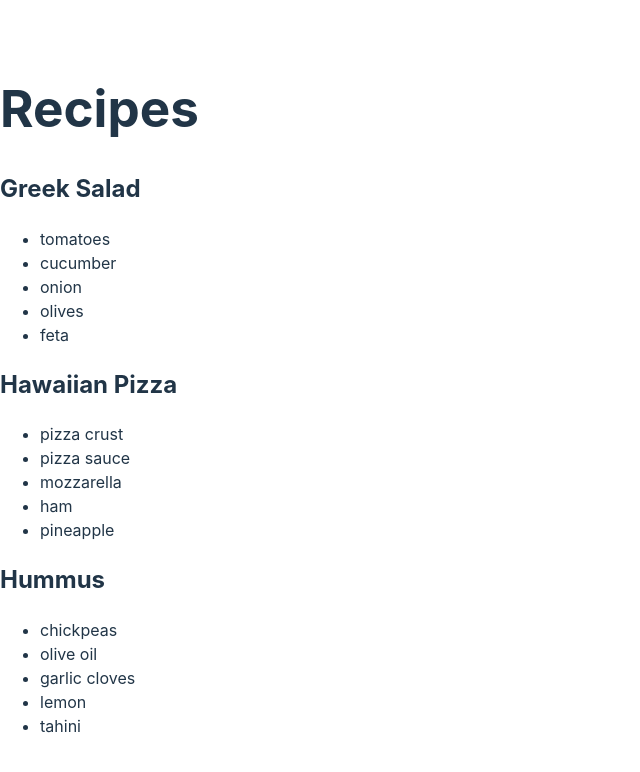
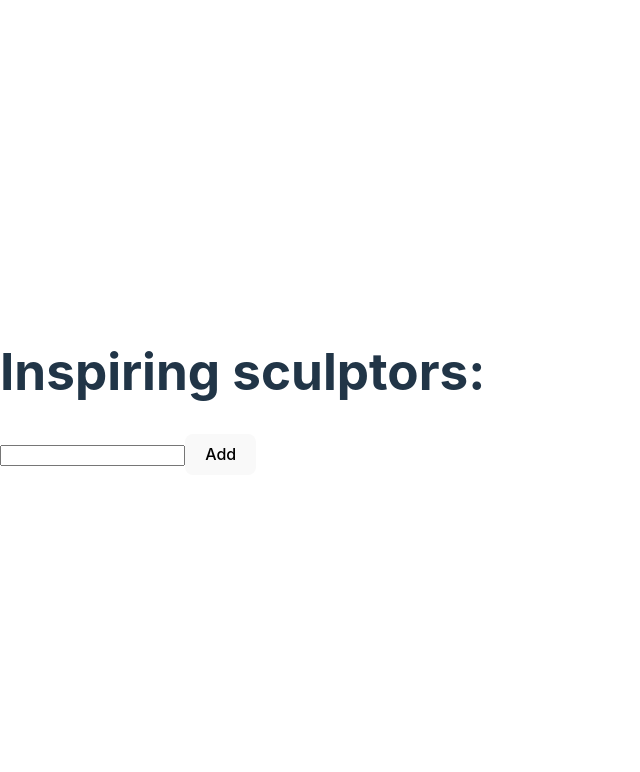
Before and after one commit to hxuan190/learn_react, a React (Vite) app: page / in a window 1280 px wide. Shown: the top 772 px of the page, without its empty margins (0-640 px from the left). Built offline with nearby package versions, Linux system fonts and the light colour scheme.

Commit message:
Adding to an array

```diff
--- a/src/App.tsx
+++ b/src/App.tsx
@@ -1,16 +1,33 @@
-  import { recipes } from './data.js';
-import { Recipe } from './types.js';
+import { useState } from 'react';
+interface Artist {
+  id: number;
+  name: string;
+}
 
-  export default function RecipeList() {
-    return (
-      <div>
-        <h1>Recipes</h1>
-        {recipes.map((recipe: Recipe) => <div key={recipe.id}>
-          <h2>{recipe.name}</h2>
-          <ul>
-            {recipe.ingredients.map((ingredient: string) => <li key={ingredient}>{ingredient}</li>)}
-          </ul>
-        </div>)}
-      </div>
-    );
-  }
+let nextId = 0;
+
+export default function List() {
+  const [name, setName] = useState('');
+  const [artists, setArtists] = useState<Artist[]>([]);
+
+  return (
+    <>
+      <h1>Inspiring sculptors:</h1>
+      <input
+        value={name}
+        onChange={e => setName(e.target.value)}
+      />
+      <button onClick={() => {
+        artists.push({
+          id: nextId++,
+          name: name,
+        });
+      }}>Add</button>
+      <ul>
+        {artists.map(artist => (
+          <li key={artist.id}>{artist.name}</li>
+        ))}
+      </ul>
+    </>
+  );
+}
```
